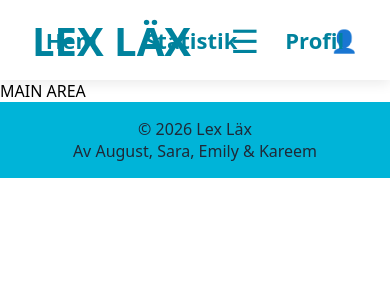
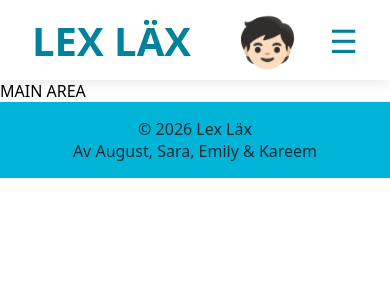
Before and after one commit to Augustlyden/Lex-Lax, a React app in the folder frontend/: page / in a window 390 px wide. Shown: the top 300 px of the page. Built offline with nearby package versions, Linux system fonts and the light colour scheme; the HTML template or start-up script is replaced by a standard one; a web font is replaced by a local one.

Commit message:
Fixed dropdown for mobile layout in navbar. Styling touches

```diff
--- a/frontend/src/components/Navbar.jsx
+++ b/frontend/src/components/Navbar.jsx
@@ -1,9 +1,10 @@
 import "../styles/navbar.css"
-
+import {useState} from "react"
 
 export default function Navbar() {
 
 
+    const [menuOpen, setMenuOpen] = useState(false)
 
     return (
         <header>
@@ -16,16 +17,22 @@ export default function Navbar() {
             <h1>LEX LÄX</h1>
         </div>
 
-           <div className = "nav-links">
+           <div className={`nav-links ${menuOpen ? "active" : ""}`}>
            <a href="/">Hem</a>
              <a href="/">Statistik</a>
              <a href="/">Profil</a>
             </div>
 
-            <div className="hamburger">☰</div>
+
+
 
            <div className = "nav-profile">
-             <a href="/profile">👤</a>
+             <a href="/profile">🧒🏻</a>
+           </div>
+                  <div
+            className="hamburger"
+            onClick={() => setMenuOpen(!menuOpen)}
+            > ☰
            </div>
      </div>
 
--- a/frontend/src/styles/navbar.css
+++ b/frontend/src/styles/navbar.css
@@ -42,14 +42,21 @@ transform: translateX(-50%);
     display:flex;
     margin-right: 2rem;
     gap: 1rem;
+}
+.nav-profile a {
+    font-size: 3rem;
+}
 
-}
 .nav-links a {
     position: relative;
   display: inline-block;
 }
 .nav-links a:hover {
    transform: scale(1.05);
+   transition: transform 0.2s ease;
+}
+.hamburger:hover {
+   transform: scale(1.2);
    transition: transform 0.2s ease;
 }
 .nav-links a::after {
@@ -70,18 +77,41 @@ transform: translateX(-50%);
    transform: scale(1.5);
    transition: transform 0.2s ease;
 }
-
 .hamburger {
     display: none;
     font-size: 2rem;
+    cursor: pointer;
     margin-right: 2rem;
-    cursor: pointer;
     color: var(--secondary-color);
 }
 
+/* MOBILE LAYOUT */
 @media (max-width: 768px) {
-    .hamburger {
-        display:block
+
+    .nav-links {
+        position: absolute;
+        top: 80px;
+        left: 0;
+        transform: none;
+        width: 100%;
+        display: none;
+        flex-direction: column;
+        align-items: center;
+        background: white;
+        padding: 2rem 0;
+        gap: 2rem;
+        box-shadow: 0 8px 20px rgba(0,0,0,0.08);
     }
 
+    .nav-links.active {
+        display: flex;
+    }
+
+    .hamburger {
+        display: block;
+    }
+
+    .nav-profile {
+        margin-left: auto;
+    }
 }
```
